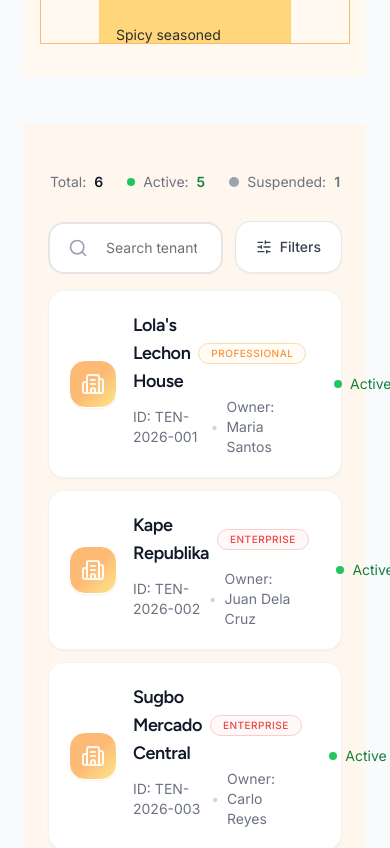
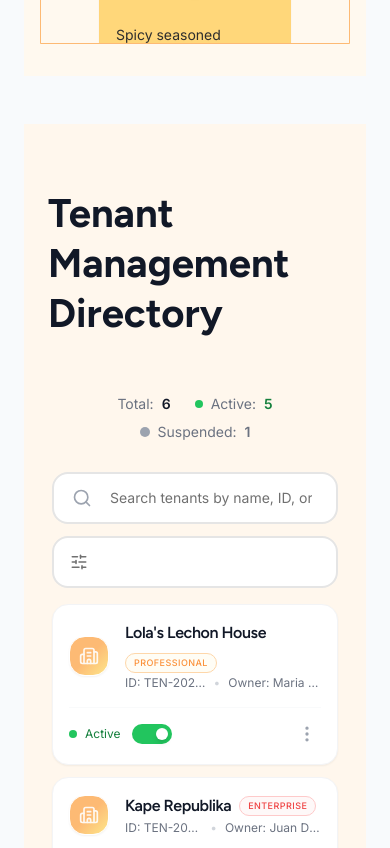
Before and after one commit to ShanRaboy11/Qios, a Next.js app: page / in a window 390 px wide. Shown: the part 2080-2928 px from the top of the page. Built offline with nearby package versions, Linux system fonts and the light colour scheme.

Commit message:
fix: implement responsiveness - Eupinado

```diff
--- a/src/app/page.tsx
+++ b/src/app/page.tsx
@@ -185,13 +185,20 @@ const CATALOG_ITEMS: MenuItemData[] = [...MOCK_DATA,
           </div>
         </div>
 
+      {/*Menu Catalog Section*/}
         <div className="w-full mb-12">
           <MenuCatalog initialItems={CATALOG_ITEMS} />
         </div>
 
-        <div className="min-h-screen bg-[#FFF7ED] py-10 px-6">
-          <TenantManagement />
-        </div>
+      {/* Tenant Management Directory */}
+        <main className="min-h-screen bg-[#FFF7ED] py-16 px-6">
+          <div className="max-w-[966px] mx-auto">
+            <h1 className="text-[40px] font-bold text-gray-900 mb-12 leading-tight">
+                Tenant Management Directory
+            </h1>
+            <TenantManagement />
+          </div>
+        </main>
 
         <div className="w-full max-w-2xl bg-white border-2 border-[#E5E5E5] rounded-2xl p-6 flex flex-col gap-5">
           <InsightLink
--- a/src/components/organisms/MenuCatalog.tsx
+++ b/src/components/organisms/MenuCatalog.tsx
@@ -120,7 +120,7 @@ export default function MenuCatalog({ initialItems }: { initialItems: MenuItemDa
           className="h-[52px] px-4 md:px-6 flex items-center gap-2 bg-white border-2 border-[#E5E5E5] rounded-2xl hover:bg-slate-50 active:scale-95 transition-all group shrink-0"
         >
           <SlidersHorizontal size={18} className="text-[#707070] group-hover:text-[#ffc670]" />
-          <span className="hidden sm:inline-block text-sm md:text-base font-bold text-[#707070] group-hover:text-[#2d2d2d]">Filters</span>
+          <span className="hidden sm:inline-block text-sm md:text-base font-medium text-[#707070] group-hover:text-[#2d2d2d]">Filters</span>
         </button>
       </div>
 
--- a/src/components/organisms/TenantManagement.tsx
+++ b/src/components/organisms/TenantManagement.tsx
@@ -27,7 +27,6 @@ export default function TenantManagement() {
   const [tenants, setTenants] = useState<Tenant[]>(INITIAL_DATA);
   const [searchTerm, setSearchTerm] = useState("");
 
-  // Toggle Functionality
   const toggleStatus = (id: string) => {
     setTenants((prev) =>
       prev.map((t) =>
@@ -38,7 +37,6 @@ export default function TenantManagement() {
     );
   };
 
-  // Search Logic
   const filteredTenants = useMemo(() => {
     const query = searchTerm.toLowerCase();
     return tenants.filter((t) =>
@@ -46,7 +44,6 @@ export default function TenantManagement() {
     );
   }, [searchTerm, tenants]);
 
-  // Dynamic Stats
   const stats = useMemo(() => ({
     total: tenants.length,
     active: tenants.filter(t => t.status === "Active").length,
@@ -54,9 +51,9 @@ export default function TenantManagement() {
   }), [tenants]);
 
   return (
-    <div className="w-full max-w-[966px] mx-auto space-y-4">
-      {/* Dynamic Header Stats */}
-      <div className="flex justify-center items-center gap-6 py-2">
+    <div className="w-full max-w-[966px] mx-auto space-y-4 px-1">
+
+      <div className="flex flex-wrap justify-center items-center gap-x-6 gap-y-2 py-2">
         <div className="flex items-center gap-2">
           <span className="text-gray-500 text-sm font-normal">Total:</span>
           <span className="text-gray-900 text-sm font-semibold">{stats.total}</span>
@@ -74,11 +71,10 @@ export default function TenantManagement() {
       </div>
 
       {/* Search and Filters */}
-      <div className="flex items-end gap-3 w-full">
+      <div className="flex flex-col sm:flex-row items-stretch sm:items-end gap-3 w-full">
         <div className="flex-1">
           <FormField
             label=" "
-
             placeholder="Search tenants by name, ID, or owner..."
             value={searchTerm}
             onChange={(e) => setSearchTerm(e.target.value)}
@@ -87,9 +83,9 @@ export default function TenantManagement() {
           />
         </div>
 
-        <button className="h-[52px] px-5 bg-white border border-gray-200 rounded-2xl flex items-center gap-2 hover:bg-gray-50 transition-colors shadow-sm mb-[1px]">
-          <SlidersHorizontal className="w-4 h-4 text-gray-700" />
-          <span className="text-gray-700 font-medium text-sm">Filters</span>
+        <button className="h-[52px] px-4 md:px-6 flex items-center gap-2 bg-white border-2 border-[#E5E5E5] rounded-2xl hover:bg-slate-50 active:scale-95 transition-all group shrink-0">
+          <SlidersHorizontal size={18} className="text-[#707070] group-hover:text-[#ffc670]" />
+          <span className="hidden sm:inline-block text-sm md:text-base font-medium text-[#707070] group-hover:text-[#2d2d2d]">Filters</span>
         </button>
       </div>
 
@@ -116,36 +112,36 @@ function TenantCard({ tenant, onToggle }: { tenant: Tenant; onToggle: () => void
   const isSuspended = tenant.status === "Suspended";
 
   return (
-    <div className="bg-white p-5 rounded-2xl border border-gray-100 shadow-sm flex items-center justify-between transition-all hover:border-orange-100">
+    <div className="bg-white p-4 sm:p-5 rounded-2xl border border-gray-100 shadow-sm flex flex-col sm:flex-row sm:items-center justify-between gap-4 transition-all hover:border-orange-100">
       <div className="flex items-center gap-4">
         {/* Logo */}
-        <div className="w-12 h-12 bg-gradient-to-br from-orange-300 via-orange-300 to-amber-200 rounded-2xl flex items-center justify-center border-[1.5px] border-white shadow-sm flex-shrink-0">
-          <Building2 className="w-6 h-6 text-white opacity-90" />
+        <div className="w-10 h-10 sm:w-12 sm:h-12 bg-gradient-to-br from-orange-300 via-orange-300 to-amber-200 rounded-2xl flex items-center justify-center border-[1.5px] border-white shadow-sm flex-shrink-0">
+          <Building2 className="w-5 h-5 sm:w-6 sm:h-6 text-white opacity-90" />
         </div>
 
         {/* Info */}
-        <div className="flex flex-col gap-0.5">
-          <div className="flex items-center gap-2">
-            <h3 className="text-gray-900 text-lg font-semibold tracking-tight">{tenant.name}</h3>
+        <div className="flex flex-col gap-0.5 min-w-0">
+          <div className="flex items-center gap-2 flex-wrap">
+            <h3 className="text-gray-900 text-base sm:text-lg font-semibold tracking-tight truncate">{tenant.name}</h3>
             <Badge type={tenant.type} />
           </div>
-          <div className="flex items-center gap-2 text-sm text-gray-500 font-normal">
-            <span>ID: {tenant.id}</span>
+          <div className="flex items-center gap-2 text-xs sm:text-sm text-gray-500 font-normal">
+            <span className="truncate">ID: {tenant.id}</span>
             <span className="text-gray-300">•</span>
-            <span>Owner: {tenant.owner}</span>
+            <span className="truncate">Owner: {tenant.owner}</span>
           </div>
         </div>
       </div>
 
-      <div className="flex items-center gap-8">
-        <span className="hidden md:block text-gray-500 text-sm font-normal">
+      <div className="flex items-center justify-between sm:justify-end gap-4 sm:gap-8 border-t border-gray-50 pt-3 sm:pt-0 sm:border-none">
+        <span className="hidden lg:block text-gray-500 text-sm font-normal">
           Joined {tenant.joined}
         </span>
 
         <div className="flex items-center gap-3">
-          <div className="flex items-center gap-2 min-w-[85px] justify-end">
+          <div className="flex items-center gap-2 sm:min-w-[85px] justify-end">
             <div className={cn("w-2 h-2 rounded-full", isSuspended ? "bg-gray-400" : "bg-green-500")} />
-            <span className={cn("text-sm font-normal", isSuspended ? "text-gray-400" : "text-green-700")}>
+            <span className={cn("text-xs sm:text-sm font-normal", isSuspended ? "text-gray-400" : "text-green-700")}>
               {tenant.status}
             </span>
           </div>
@@ -154,12 +150,12 @@ function TenantCard({ tenant, onToggle }: { tenant: Tenant; onToggle: () => void
           <button
             onClick={onToggle}
             className={cn(
-              "w-11 h-6 rounded-full relative p-1 transition-colors duration-300 focus:outline-none focus:ring-2 focus:ring-orange-100",
+              "w-10 h-5 sm:w-11 sm:h-6 rounded-full relative p-1 transition-colors duration-300 focus:outline-none focus:ring-2 focus:ring-orange-100",
               isSuspended ? "bg-rose-500" : "bg-green-500"
             )}
           >
             <div className={cn(
-              "w-4 h-4 bg-white rounded-full shadow-md transform transition-transform duration-300",
+              "w-3 h-3 sm:w-4 sm:h-4 bg-white rounded-full shadow-md transform transition-transform duration-300",
               isSuspended ? "translate-x-0" : "translate-x-5"
             )} />
           </button>
@@ -182,7 +178,7 @@ function Badge({ type }: { type: Tenant["type"] }) {
 
   return (
     <span className={cn(
-      "px-3 py-0.5 border text-[10px] font-medium rounded-full uppercase tracking-wider",
+      "px-2 sm:px-3 py-0.5 border text-[9px] sm:text-[10px] font-medium rounded-full uppercase tracking-wider whitespace-nowrap",
       variants[type]
     )}>
       {type}
```
